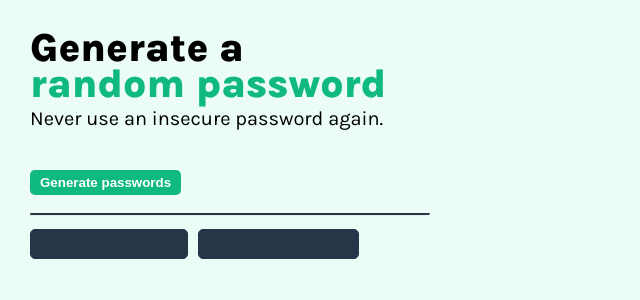
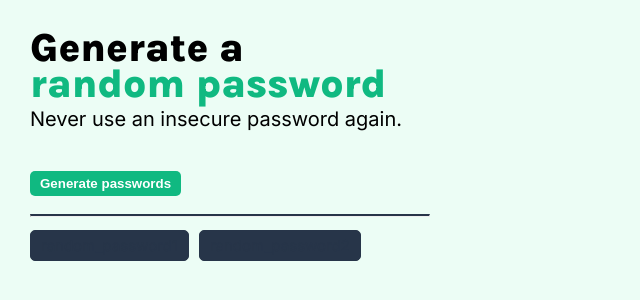
Before and after one commit to SteveBenton6/password-generator-app, a plain HTML site: page index.html in a window 1280 px wide. Shown: the full height of the page, 0-640 px from the left. Drawn offline with Linux system fonts and the light colour scheme.

Commit message:
add inter font for middle sentence

```diff
--- a/index.html
+++ b/index.html
@@ -1,11 +1,8 @@
 <html>
   <head>
-    <link rel="preconnect" href="https://fonts.googleapis.com" />
-    <link rel="preconnect" href="https://fonts.gstatic.com" crossorigin />
-    <link
-      href="https://fonts.googleapis.com/css2?family=Karla:ital,wght@0,200..800;1,200..800&display=swap"
-      rel="stylesheet"
-    />
+    <link rel="preconnect" href="https://fonts.googleapis.com">
+    <link rel="preconnect" href="https://fonts.gstatic.com" crossorigin>
+    <link href="https://fonts.googleapis.com/css2?family=Inter:ital,opsz,wght@0,14..32,100..900;1,14..32,100..900&family=Karla:ital,wght@0,200..800;1,200..800&display=swap" rel="stylesheet">
     <link rel="stylesheet" href="style.css" />
     <title>Password Generator</title>
   </head>
--- a/style.css
+++ b/style.css
@@ -27,6 +27,7 @@ p {
   font-size: 20px;
   margin-top: 5px;
   margin-bottom: 40px;
+  font-family: "Inter", sans-serif;
 }
 
 #password-btn {
```
Also changed, not shown: 1 other file.
